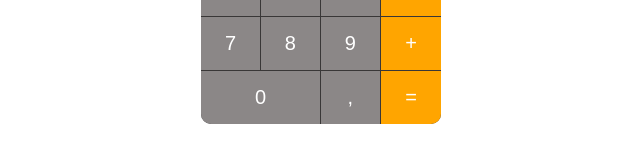
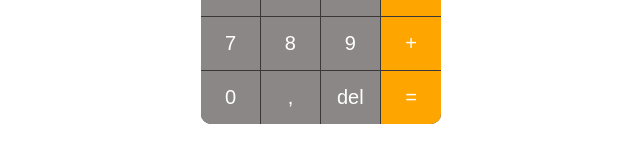
Before and after one commit to Ark235/Calculator, a plain HTML site: page index.html in a window 1280 px wide. Shown: the part 366-528 px from the top of the page, 319-959 px from the left. Drawn offline with Linux system fonts and the light colour scheme.

Commit message:
Add del button

```diff
--- a/css/styles.css
+++ b/css/styles.css
@@ -39,7 +39,6 @@
 }
 
 .left-buttons-block .zero {
-    width: 66.6%;
     border-bottom-left-radius: 10px;
 }
 
--- a/index.html
+++ b/index.html
@@ -29,6 +29,7 @@
                     <button class="button digit">9</button>
                     <button class="button digit zero">0</button>
                     <button class="button digit">,</button>
+                    <button class="button digit">del</button>
             </div>
             <div class="right-buttons-block">
                     <button class="button operation divide">÷</button>
```
